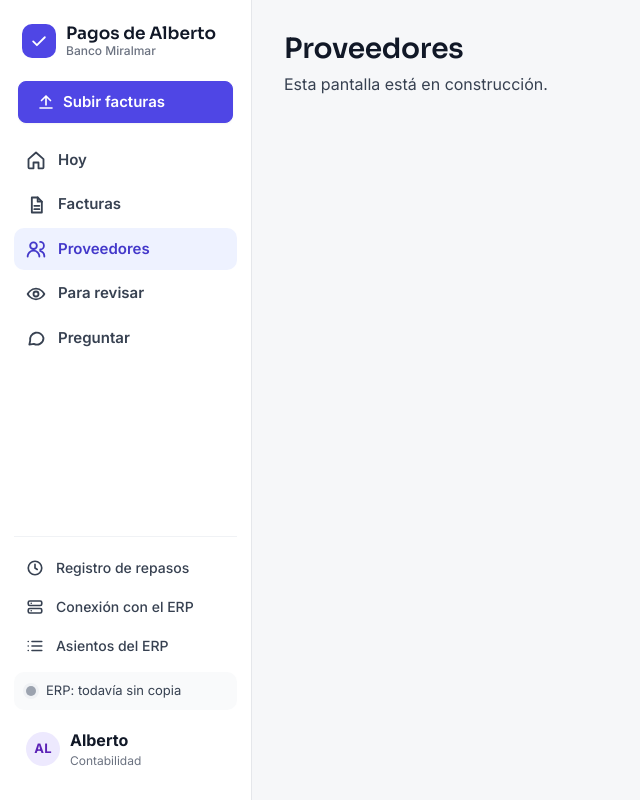
After one commit to antoniorjmnz/upistas, a Django app: page /proveedores/ in a window 1280 px wide. The commit adds this page. Shown: the whole page, without its empty margins (0-640 px from the left). Run offline with Django 5.2, Linux system fonts and the light colour scheme; data that the repository does not hold is empty.

Commit message:
feat(obs): hueco para subir facturas y para el maestro propio de proveedores y pedidos (#38)

```diff
--- a/web/panel/static/panel/panel.css
+++ b/web/panel/static/panel/panel.css
@@ -262,3 +262,25 @@ td.porque { max-width: 42ch; }
 /* Filas de facturas: columnas fijas para que nombres, importes y botones queden alineados */
 .fila, .fila-factura { grid-template-columns: 36px minmax(0, 1fr) auto auto; }
 .fila .importe, .fila-factura .importe { min-width: 112px; text-align: right; }
+
+/* ---- Subir facturas: el botón de la barra lateral y la zona donde se sueltan ---- */
+.lado .subir-facturas { margin: 0 4px 10px; width: calc(100% - 8px); justify-content: flex-start; }
+.zona-subida { display: flex; flex-direction: column; align-items: center; justify-content: center; gap: 8px; text-align: center; padding: 40px 24px; border: 2px dashed #C7D2FE; border-radius: var(--radio); background: var(--marca-claro); color: var(--tinta-2); cursor: pointer; transition: background .12s ease, border-color .12s ease; }
+.zona-subida:hover, .zona-subida.encima { background: #E0E7FF; border-color: var(--marca); }
+.zona-subida .icono { width: 48px; height: 48px; border-radius: 50%; display: grid; place-items: center; background: var(--panel); color: var(--marca); box-shadow: var(--sombra); }
+.zona-subida b { font-size: 17px; }
+.zona-subida input[type=file] { position: absolute; opacity: 0; width: 1px; height: 1px; }
+
+/* ---- Formularios sencillos: proveedores, pedidos, ajustes ---- */
+.formulario { display: grid; grid-template-columns: repeat(auto-fit, minmax(240px, 1fr)); gap: 16px 18px; }
+.formulario .campo { display: flex; flex-direction: column; gap: 6px; }
+.formulario .campo.ancho { grid-column: 1 / -1; }
+.formulario label, .campo > span:first-child { font-size: 13px; font-weight: 600; color: var(--tinta-2); }
+.formulario input[type=text], .formulario input[type=number], .formulario input[type=date], .formulario input[type=search], .formulario select, .formulario textarea { width: 100%; font: inherit; padding: 0 14px; min-height: 44px; border: 1px solid var(--linea); border-radius: var(--radio-s); background: var(--panel); color: var(--tinta); }
+.formulario textarea { padding: 10px 14px; min-height: 90px; resize: vertical; }
+.formulario .ayuda { font-size: 13px; color: var(--suave); }
+.formulario .error, .campo.con-error .ayuda { color: var(--nopagar); }
+.campo.con-error input, .campo.con-error select { border-color: var(--nopagar-solido); }
+.formulario .pie-formulario { grid-column: 1 / -1; display: flex; gap: 10px; align-items: center; flex-wrap: wrap; margin-top: 4px; }
+.conmutador { display: inline-flex; align-items: center; gap: 10px; font-size: 15px; font-weight: 500; color: var(--tinta); cursor: pointer; }
+.conmutador input { width: 20px; height: 20px; accent-color: var(--marca); }
--- a/web/panel/templates/panel/base.html
+++ b/web/panel/templates/panel/base.html
@@ -14,9 +14,11 @@
   <div class="app">
     <aside class="lado">
       <a class="marca" href="{% url 'panel:inicio' %}"><span class="logo">{% icono "check" 20 %}</span><span>Pagos de Alberto<small>Banco Miralmar</small></span></a>
+      <a class="boton subir-facturas" href="{% url 'panel:subir' %}">{% icono "subir" 18 %}<span>Subir facturas</span></a>
       <nav aria-label="Secciones">
         <a href="{% url 'panel:inicio' %}" class="{% if pagina_actual == 'inicio' %}activa{% endif %}">{% icono "casa" 20 %}<span>Hoy</span></a>
         <a href="{% url 'panel:facturas' %}" class="{% if pagina_actual == 'facturas' or pagina_actual == 'factura' %}activa{% endif %}">{% icono "archivo" 20 %}<span>Facturas</span></a>
+        <a href="{% url 'panel:proveedores' %}" class="{% if pagina_actual|slice:':9' == 'proveedor' or pagina_actual|slice:':6' == 'pedido' %}activa{% endif %}">{% icono "proveedores" 20 %}<span>Proveedores</span></a>
         <a href="{% url 'panel:cola' %}" class="{% if pagina_actual == 'cola' %}activa{% endif %}">{% icono "ojo" 20 %}<span>Para revisar</span>{% if pendientes_revision %}<span class="insignia" title="Pendientes de revisar">{{ pendientes_revision }}</span>{% endif %}</a>
         <a href="{% url 'panel:preguntar' %}" class="{% if pagina_actual == 'preguntar' %}activa{% endif %}">{% icono "chat" 20 %}<span>Preguntar</span></a>
       </nav>
--- /dev/null
+++ b/web/panel/templates/panel/pronto.html
@@ -0,0 +1,8 @@
+{% extends "panel/base.html" %}
+{% block titulo %}{{ seccion }} · Pagos de Alberto{% endblock %}
+{% block contenido %}
+<section class="hero">
+  <h1>{{ seccion }}</h1>
+  <p class="lead">Esta pantalla está en construcción.</p>
+</section>
+{% endblock %}
--- a/web/panel/templatetags/panel_extras.py
+++ b/web/panel/templatetags/panel_extras.py
@@ -89,6 +89,11 @@ _ICONOS = {
     "erp": '<rect x="3" y="4" width="18" height="6" rx="2"/><rect x="3" y="14" width="18" height="6" rx="2"/><path d="M7 7h.01M7 17h.01"/>',
     "lista": '<path d="M8 6h13M8 12h13M8 18h13"/><path d="M3 6h.01M3 12h.01M3 18h.01"/>',
     "externo": '<path d="M14 4h6v6M20 4l-9 9"/><path d="M19 14v5a1 1 0 0 1-1 1H5a1 1 0 0 1-1-1V6a1 1 0 0 1 1-1h5"/>',
+    "subir": '<path d="M12 16V4M6 10l6-6 6 6"/><path d="M4 20h16"/>',
+    "proveedores": '<circle cx="9" cy="8" r="4"/><path d="M2 21a7 7 0 0 1 14 0"/><path d="M17 3.5a4 4 0 0 1 0 9M22 21a7 7 0 0 0-5-6.7"/>',
+    "mas": '<path d="M12 5v14M5 12h14"/>',
+    "editar": '<path d="M4 20h4l11-11-4-4L4 16z"/><path d="M13 7l4 4"/>',
+    "papelera": '<path d="M4 7h16M10 11v6M14 11v6M6 7l1 13h10l1-13M9 7V4h6v3"/>',
 }
 
 
--- a/web/panel/urls.py
+++ b/web/panel/urls.py
@@ -1,11 +1,20 @@
 from django.urls import path
 
-from web.panel.views import chat, ejecuciones, erp, facturas, resumen, revision
+from web.panel.views import chat, ejecuciones, erp, facturas, proveedores, resumen, revision, subida
 
 app_name = "panel"
 
 urlpatterns = [
     path("", resumen.resumen, name="inicio"),
+    path("subir/", subida.subir, name="subir"),
+    path("repasar/", subida.repasar, name="repasar"),
+    path("repasos/<int:id>/estado/", subida.estado, name="repaso_estado"),
+    path("proveedores/", proveedores.lista, name="proveedores"),
+    path("proveedores/nuevo/", proveedores.nuevo, name="proveedor_nuevo"),
+    path("proveedores/<int:id>/", proveedores.detalle, name="proveedor"),
+    path("proveedores/<int:id>/editar/", proveedores.editar, name="proveedor_editar"),
+    path("proveedores/<int:id>/pedidos/nuevo/", proveedores.nuevo_pedido, name="pedido_nuevo"),
+    path("pedidos/<int:id>/editar/", proveedores.editar_pedido, name="pedido_editar"),
     path("facturas/", facturas.lista, name="facturas"),
     path("facturas/<str:lote>/<str:file_id>/", facturas.detalle, name="factura"),
     path("facturas/<str:lote>/<str:file_id>/pdf/", facturas.pdf, name="factura_pdf"),
--- /dev/null
+++ b/web/panel/views/proveedores.py
@@ -0,0 +1,29 @@
+"""El maestro de Alberto, hecho por nosotros: proveedores y pedidos con un formulario sencillo."""
+from __future__ import annotations
+
+from django.http import HttpRequest, HttpResponse
+from django.shortcuts import render
+
+
+def lista(request: HttpRequest) -> HttpResponse:
+    return render(request, "panel/pronto.html", {"seccion": "Proveedores"})
+
+
+def nuevo(request: HttpRequest) -> HttpResponse:
+    return render(request, "panel/pronto.html", {"seccion": "Nuevo proveedor"})
+
+
+def detalle(request: HttpRequest, id: int) -> HttpResponse:
+    return render(request, "panel/pronto.html", {"seccion": "Proveedor"})
+
+
+def editar(request: HttpRequest, id: int) -> HttpResponse:
+    return render(request, "panel/pronto.html", {"seccion": "Editar proveedor"})
+
+
+def nuevo_pedido(request: HttpRequest, id: int) -> HttpResponse:
+    return render(request, "panel/pronto.html", {"seccion": "Nuevo pedido"})
+
+
+def editar_pedido(request: HttpRequest, id: int) -> HttpResponse:
+    return render(request, "panel/pronto.html", {"seccion": "Editar pedido"})
--- a/web/settings.py
+++ b/web/settings.py
@@ -118,6 +118,12 @@ USE_TZ = True
 
 STATIC_URL = "static/"
 
+# Los PDF que suben por la web, guardados por su huella. Nunca se sube a git.
+MEDIA_ROOT = Path(os.getenv("ALMACEN_DIR", BASE_DIR / "almacen"))
+MEDIA_URL = "almacen/"
+DATA_UPLOAD_MAX_NUMBER_FILES = 1000
+FILE_UPLOAD_MAX_MEMORY_SIZE = 25 * 1024 * 1024
+
 
 # Email
 # https://docs.djangoproject.com/en/6.1/topics/email/#topic-email-configuration
```
Also changed, not shown: web/panel/views/subida.py (added, +19 -0 lines), 1 other file.
